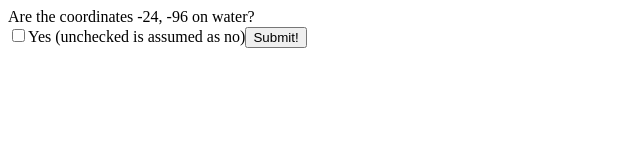
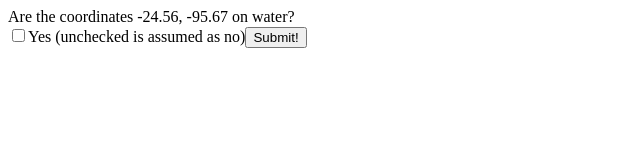
Before and after one commit to N-Shar-ma/Land-Or-Water, a React (Create React App) app: page / in a window 1280 px wide. Shown: the top 160 px of the page, without its empty margins (0-640 px from the left). Built offline with nearby package versions, Linux system fonts and the light colour scheme.

Commit message:
Error handling plus refactoring

```diff
--- a/src/App.js
+++ b/src/App.js
@@ -1,49 +1,6 @@
 import React, { useState, useEffect } from 'react';
-import Question from './Question';
-import Result from './Result';
-
-const ACCESS_TOKEN = "KZUPxtJVPPjr2DXyqV3F"
+import Play from './pages/Play/Play';
 
 export default function App() {
-    const [showQuestion, setShowQuestion] = useState(true)
-    const [coords, setCoords] = useState(getRandomCoordsPair)
-    const [waterChoice, setWaterChoice] = useState()
-    const [correctChoice, setCorrectChoice] = useState()
-    const [loading, setLoading] = useState(true)
-
-    useEffect(() => {
-        if(showQuestion) return
-        async function fetchData() {
-            setLoading(true)
-            const url = `https://api.onwater.io/api/v1/results/${coords.lat},${coords.lon}?access_token=${ACCESS_TOKEN}`
-            const res = await (await fetch(url)).json()
-            if(res.water === waterChoice) setCorrectChoice(true)
-            else setCorrectChoice(false)
-            setLoading(false)
-        }
-        fetchData()
-        // return () => {
-        //     cleanup
-        // }
-    }, [showQuestion])
-
-    if(showQuestion) return <Question setShowQuestion={setShowQuestion} coords={coords} setWaterChoice= {setWaterChoice}/>
-    return <Result waterChoice={waterChoice} correctChoice={correctChoice} loading={loading} reset={reset}/>
-
-    function getRandomCoordsPair() {
-        const lat = getRandomCoord(90)
-        const lon = getRandomCoord(180)
-        return ({ lat, lon })
-    }
-
-    function getRandomCoord(maxMagnitude) {
-        const sign = Math.random()<0.5 ? 1 : -1;
-        const magnitude = Math.floor(Math.random()*(maxMagnitude+1))
-        return sign*magnitude;
-    }
-
-    function reset() {
-        setCoords(getRandomCoordsPair)
-        setShowQuestion(true)
-    }
+    return <Play/>
 }
--- a/src/Question.js
+++ /dev/null
@@ -1,30 +0,0 @@
-import React, { useState, useRef } from 'react'
-
-export default function Question({ setShowQuestion, coords: {lat, lon}, setWaterChoice }) {
-    const waterChoiceRef = useRef()
-
-    function submitHandler(e) {
-        e.preventDefault()
-        setWaterChoice(waterChoiceRef.current.checked)
-        // console.log(waterChoiceRef)
-        setShowQuestion(false)
-    }
-
-    return (
-        <>
-        <form onSubmit={submitHandler} >
-		<div>Are the coordinates {lat}, {lon} on water?</div>
-            <label>
-                <input
-                    type="checkbox"
-                    ref={waterChoiceRef}
-                    // onChange={() => console.log(waterChoiceRef.current.checked)}
-                />
-                Yes (unchecked is assumed as no)
-            </label>
-            <button type="submit">Submit!</button>
-        </form>
-        </>
-    )
-
-}
--- a/src/Result.js
+++ /dev/null
@@ -1,10 +0,0 @@
-import React from 'react'
-
-export default function Result({ waterChoice, correctChoice, loading, reset }) {
-    return (
-        <div>
-            You chose {waterChoice ? "water" : "land"} and your answer is {loading ? "...wait for it" : correctChoice ? "right" : "wrong"}!
-            <button onClick={reset}>Play again!</button>
-        </div>
-    )
-}
--- /dev/null
+++ b/src/pages/Play/Play.js
@@ -0,0 +1,66 @@
+import React, {useEffect, useState } from 'react'
+import Question from "./components/Question"
+import Result from "./components/Result"
+
+const ACCESS_TOKEN = "KZUPxtJVPPjr2DXyqV3F"
+
+export default function Play() {
+    const [showQuestion, setShowQuestion] = useState(true)
+    const [{ lat, lon }, setCoords] = useState(getRandomCoordsPair)
+    const [waterChoice, setWaterChoice] = useState()
+    const [correctChoice, setCorrectChoice] = useState()
+    const [loading, setLoading] = useState(true)
+    const [isError, setIsError] = useState(false)
+
+    useEffect(() => {
+        if(showQuestion) return
+        async function fetchData() {
+            setIsError(false)
+            setLoading(true)
+            const url = `https://api.onwater.io/api/v1/results/${lat},${lon}?access_token=${ACCESS_TOKEN}`
+            try{
+                const res = await (await fetch(url)).json()
+                if(res.water === waterChoice) setCorrectChoice(true)
+                else setCorrectChoice(false)
+            } catch {
+                setIsError(true)
+            } finally {
+                setLoading(false)
+            }
+        }
+        fetchData()
+    }, [showQuestion])
+
+    if(showQuestion)
+    return <Question
+        setWaterChoice={setWaterChoice}
+        lat={lat}
+        lon={lon}
+        setShowQuestion= {setShowQuestion}
+    />
+    else
+    return <Result
+        waterChoice={waterChoice}
+        correctChoice={correctChoice}
+        loading={loading}
+        reset={reset}
+        isError={isError}
+    />
+
+    function getRandomCoordsPair() {
+        const lat = getRandomCoord(90)
+        const lon = getRandomCoord(180)
+        return ({ lat, lon })
+    }
+
+    function getRandomCoord(maxMagnitude) {
+        const sign = Math.random()<0.5 ? 1 : -1;
+        const magnitude = (Math.random()*maxMagnitude).toFixed(2)
+        return sign*magnitude;
+    }
+
+    function reset() {
+        setCoords(getRandomCoordsPair)
+        setShowQuestion(true)
+    }
+}
--- /dev/null
+++ b/src/pages/Play/components/Question.js
@@ -0,0 +1,33 @@
+import React, { useState, useRef } from 'react'
+
+export default function Question(props) {
+    const {
+        setWaterChoice,
+        lat,
+        lon,
+        setShowQuestion
+    } = props
+
+    const waterChoiceRef = useRef()
+
+    return (
+        <form onSubmit={submitHandler} >
+            <div>Are the coordinates {lat}, {lon} on water?</div>
+            <label>
+                <input
+                    type="checkbox"
+                    ref={waterChoiceRef}
+                />
+                Yes (unchecked is assumed as no)
+            </label>
+            <button type="submit">Submit!</button>
+        </form>
+    )
+
+    function submitHandler(e) {
+        e.preventDefault()
+        setWaterChoice(waterChoiceRef.current.checked)
+        // console.log(waterChoiceRef)
+        setShowQuestion(false)
+    }
+}
--- /dev/null
+++ b/src/pages/Play/components/Result.js
@@ -0,0 +1,26 @@
+import React from 'react'
+
+export default function Result(props) {
+    const {
+        waterChoice,
+        correctChoice,
+        loading,
+        reset,
+        isError
+    } = props
+
+    return (
+        <>
+            {getMessage()}
+            {!loading && <button onClick={reset}>Play again!</button>}
+        </>
+    )
+
+    function getMessage () {
+        if(isError) return "Sorry an error occured!"
+        let msg = `You chose ${waterChoice ? "water" : "land"} and your answer is `
+        if (loading) msg+= "...wait for it"
+        else msg+= correctChoice ? "right!" : "wrong!"
+        return msg
+    }
+}
```
Also changed, not shown: src/pages/Stats.js (added, +9 -0 lines).
